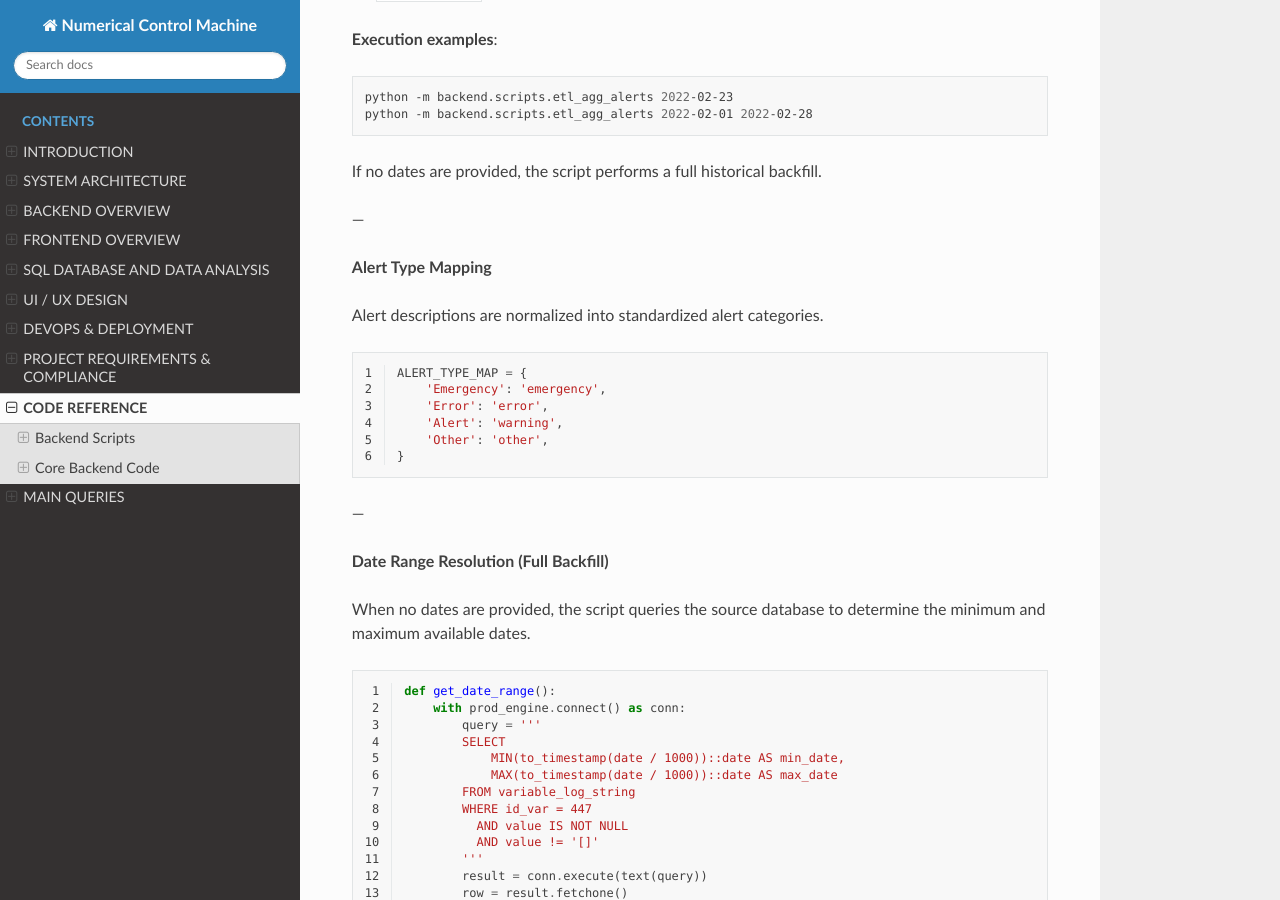
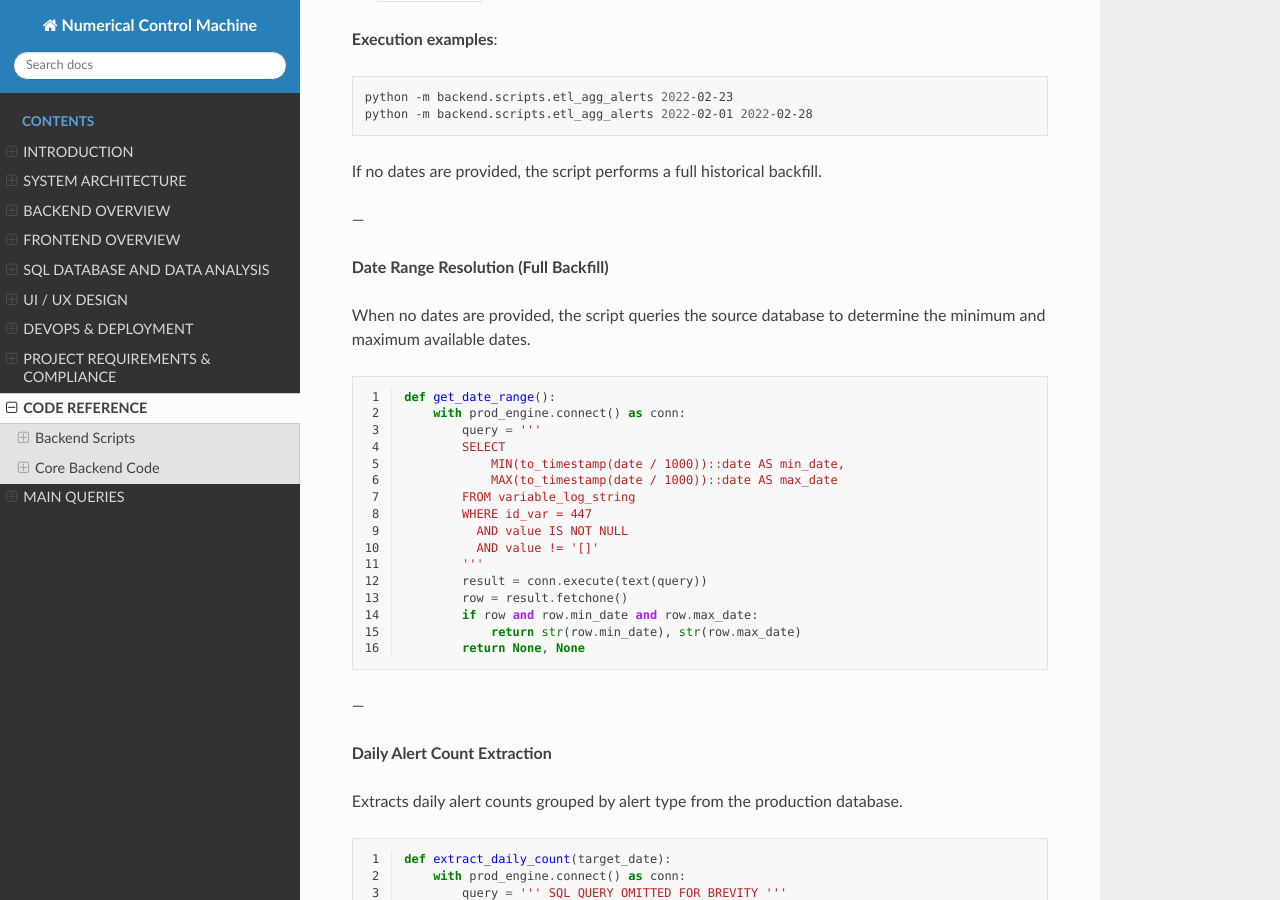
Before and after one commit to TBDA-Classes/2025G2, a Sphinx documentation site: the page built from source/code.rst, in a window 1280 px wide and 900 px high, scrolled down 2601 px. Built offline with Sphinx 7.4.7 and the Read the Docs theme 3.1.0, drawn with Linux system fonts in a browser that asks for light colours.

Commit message:
small change

```diff
--- a/source/code.rst
+++ b/source/code.rst
@@ -147,22 +147,6 @@ It populates the following tables:
    python -m backend.scripts.etl_agg_alerts 2022-02-01 2022-02-28
 
 If no dates are provided, the script performs a full historical backfill.
-
----
-
-**Alert Type Mapping**
-
-Alert descriptions are normalized into standardized alert categories.
-
-.. code-block:: python
-   :linenos:
-
-   ALERT_TYPE_MAP = {
-       'Emergency': 'emergency',
-       'Error': 'error',
-       'Alert': 'warning',
-       'Other': 'other',
-   }
 
 ---
 
```
